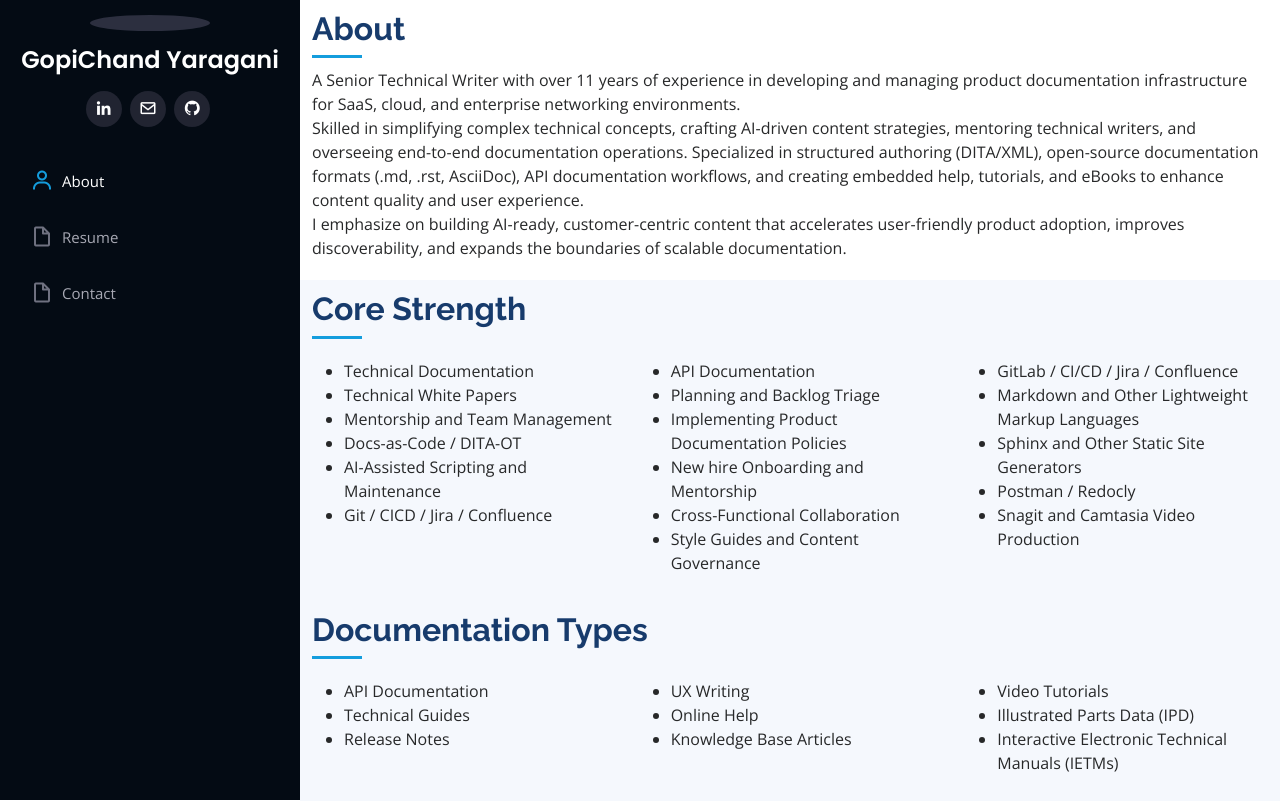
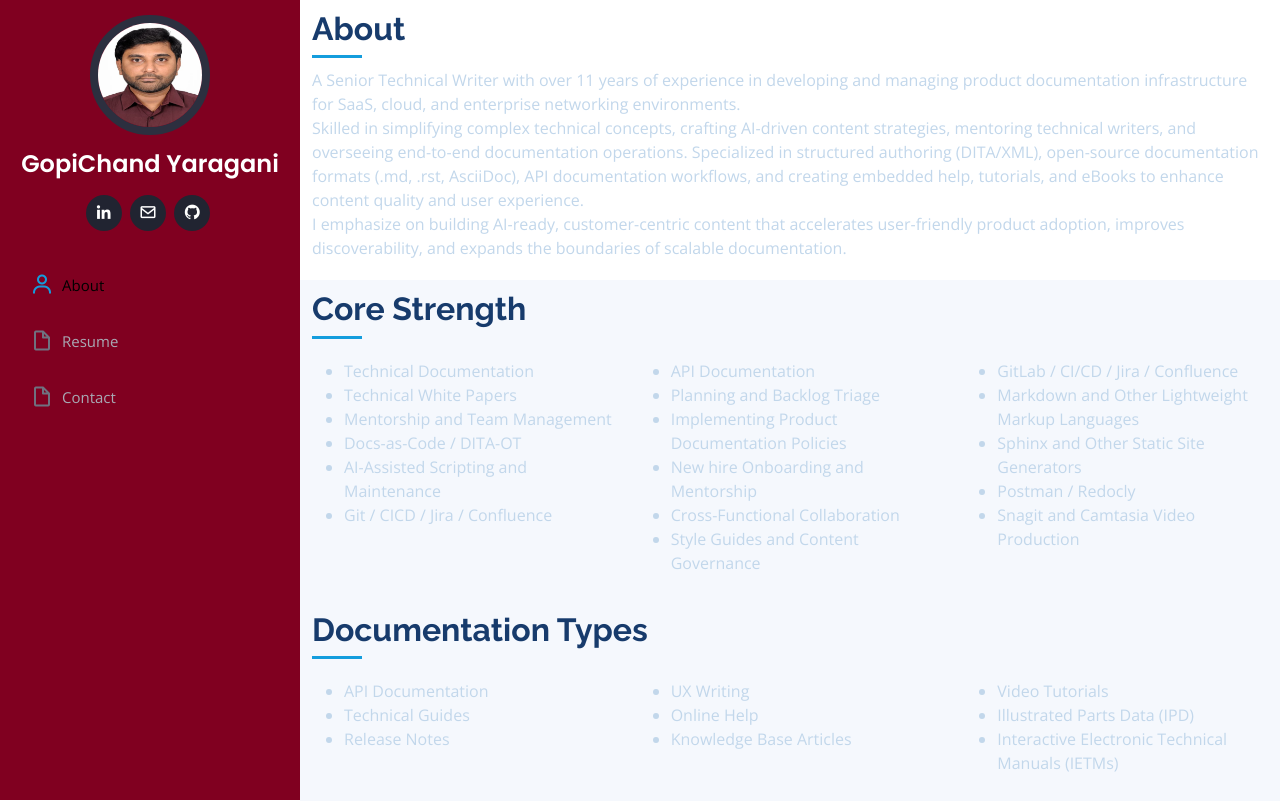
Before and after one commit to gopichand-yaragani/profile, a plain HTML site: page index.html in a window 1280 px wide. Shown: the top 804 px of the page. Drawn offline with nearby package versions, Linux system fonts and the light colour scheme.

Commit message:
Updated image size and layout colors

```diff
--- a/assets/css/style.css
+++ b/assets/css/style.css
@@ -10,7 +10,7 @@
 --------------------------------------------------------------*/
 body {
   font-family: "Open Sans", sans-serif;
-  color: #272829;
+  color: #c2d7eb;
 }
 
 a {
@@ -78,7 +78,7 @@ h6 {
   z-index: 9997;
   transition: all 0.5s;
   padding: 0 15px;
-  background: #040b14;
+  background: #800020;
   overflow-y: auto;
 }
 
@@ -182,7 +182,7 @@ h6 {
 .nav-menu .active:focus,
 .nav-menu li:hover>a {
   text-decoration: none;
-  color: #fff;
+  color: #000000;
 }
 
 .nav-menu a:hover i,
--- a/index.html
+++ b/index.html
@@ -62,7 +62,7 @@
 <!-- ======= For pdf print ======= -->
 	<!-- ======= For pdf print ======= -->
 <div class="print-header">
-  <img src="assets/img/gopichand-yaragani-profile-img.jpg" alt="" class="img-fluid rounded-circle">
+  <img src="assets/img/gopi-profile-img.jpg" alt="" class="img-fluid rounded-circle">
   <div>
     <h1>GopiChand Yaragani</h1>
     <h6>Senior Technical Writer</h6>
@@ -97,7 +97,7 @@
     <div class="d-flex flex-column">
 
       <div class="profile">
-        <img src="assets/img/gopichand-yaragani-profile-img.jpg" alt="" class="img-fluid rounded-circle">
+        <img src="assets/img/gopi-profile-img.jpg" alt="" class="img-fluid rounded-circle">
         <h1 class="text-light"><a href="html/index.html">GopiChand Yaragani</a></h1>
         <div class="social-links mt-3 text-center">
   <a href="https://www.linkedin.com/in/from8990/" class="linkedin">
```
Also changed, not shown: inner-page.html (+1 -1 lines), portfolio-details.html (+1 -1 lines), assets/img/gopi-profile-img.jpg (added), assets/img/gopichand-yaragani-profile-img.jpeg (deleted).
